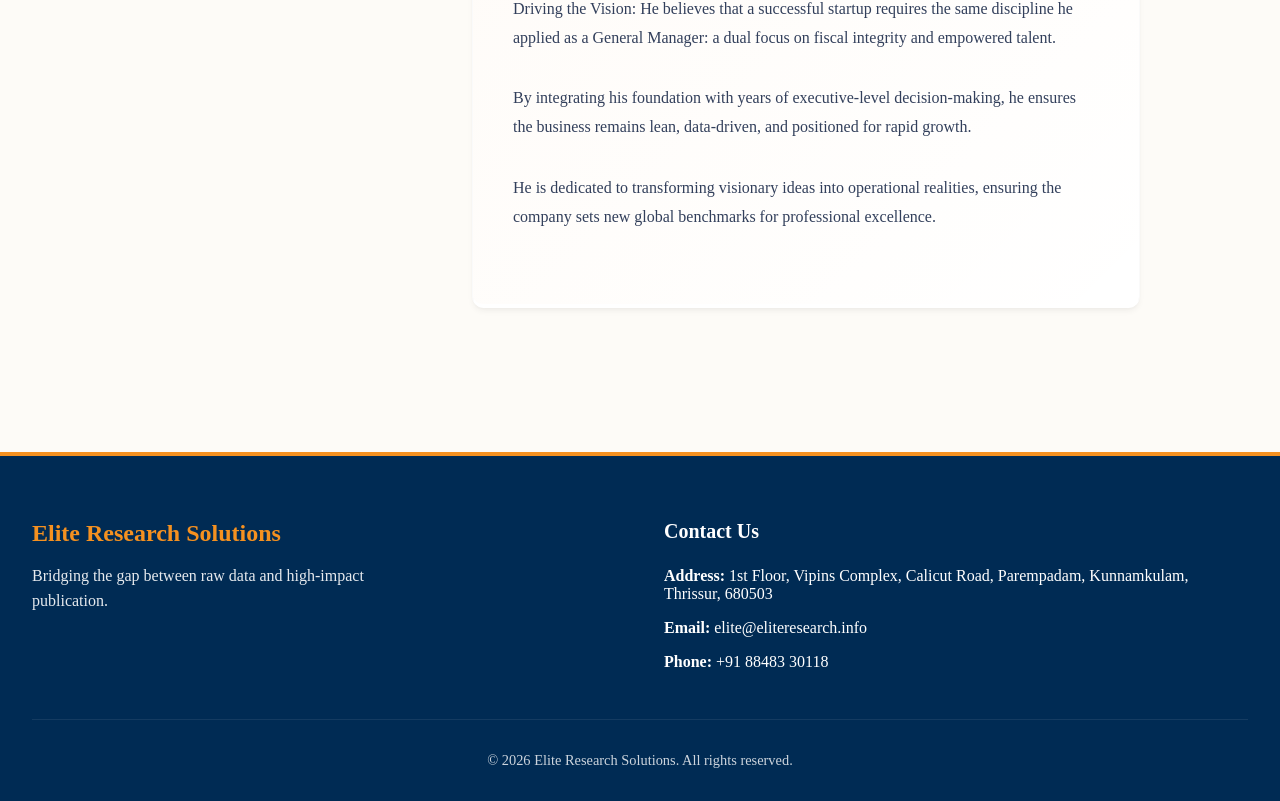
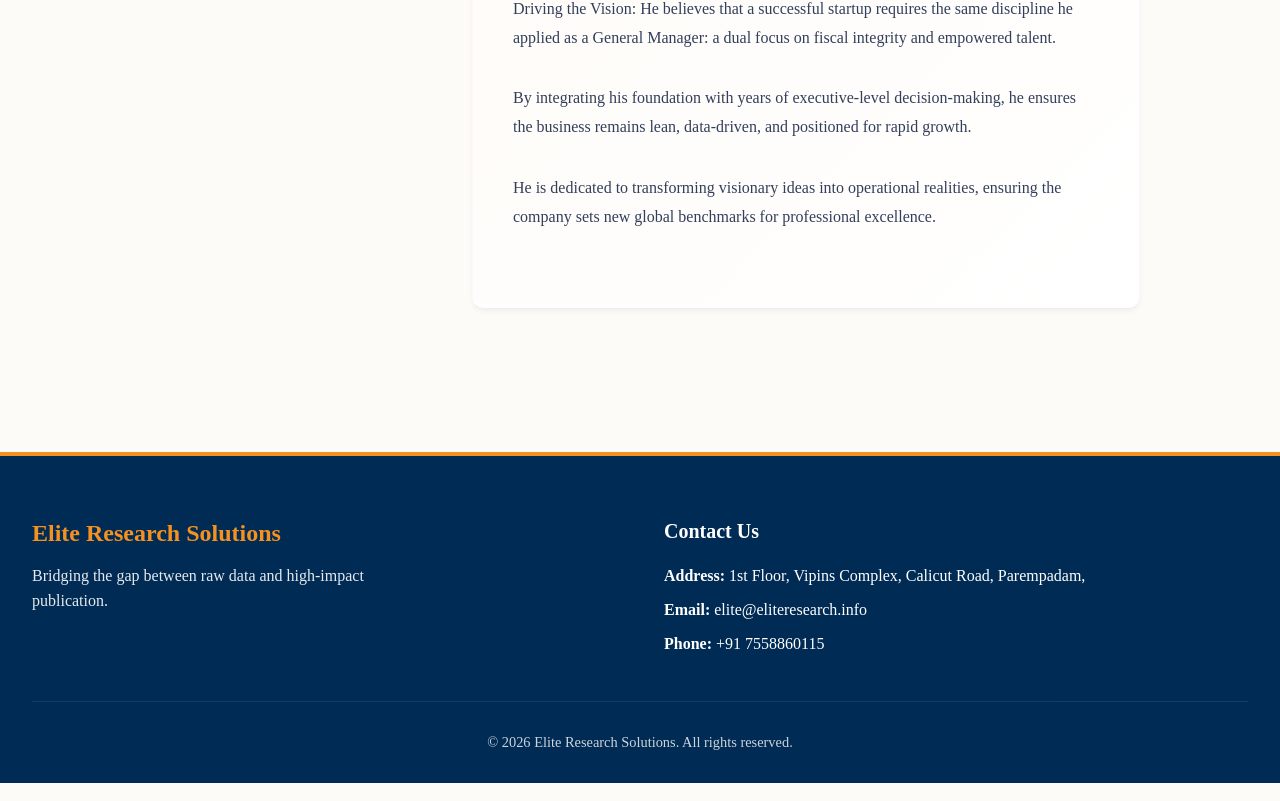
Before and after one commit to elite-researchsol/website, a Next.js app: page / in a window 1280 px wide. Shown: the part 3353-4154 px from the top of the page. Built offline with nearby package versions, Linux system fonts and the light colour scheme.

Commit message:
Update Footer.jsx

```diff
--- a/src/components/Footer.jsx
+++ b/src/components/Footer.jsx
@@ -18,13 +18,13 @@ export default function Footer() {
             <h4 className="footer-subtitle">Contact Us</h4>
             <ul className="contact-list">
               <li>
-                <strong>Address:</strong> 1st Floor, Vipins Complex, Calicut Road, Parempadam, Kunnamkulam, Thrissur, 680503
+                <strong>Address:</strong> 1st Floor, Vipins Complex, Calicut Road, Parempadam,
               </li>
               <li>
                 <strong>Email:</strong> <a href="mailto:elite@eliteresearch.info">elite@eliteresearch.info</a>
               </li>
               <li>
-                <strong>Phone:</strong> <a href="tel:+918848330118">+91 88483 30118</a>
+                <strong>Phone:</strong> <a href="tel:+917558860115">+91 7558860115</a>
               </li>
             </ul>
           </div>
```
